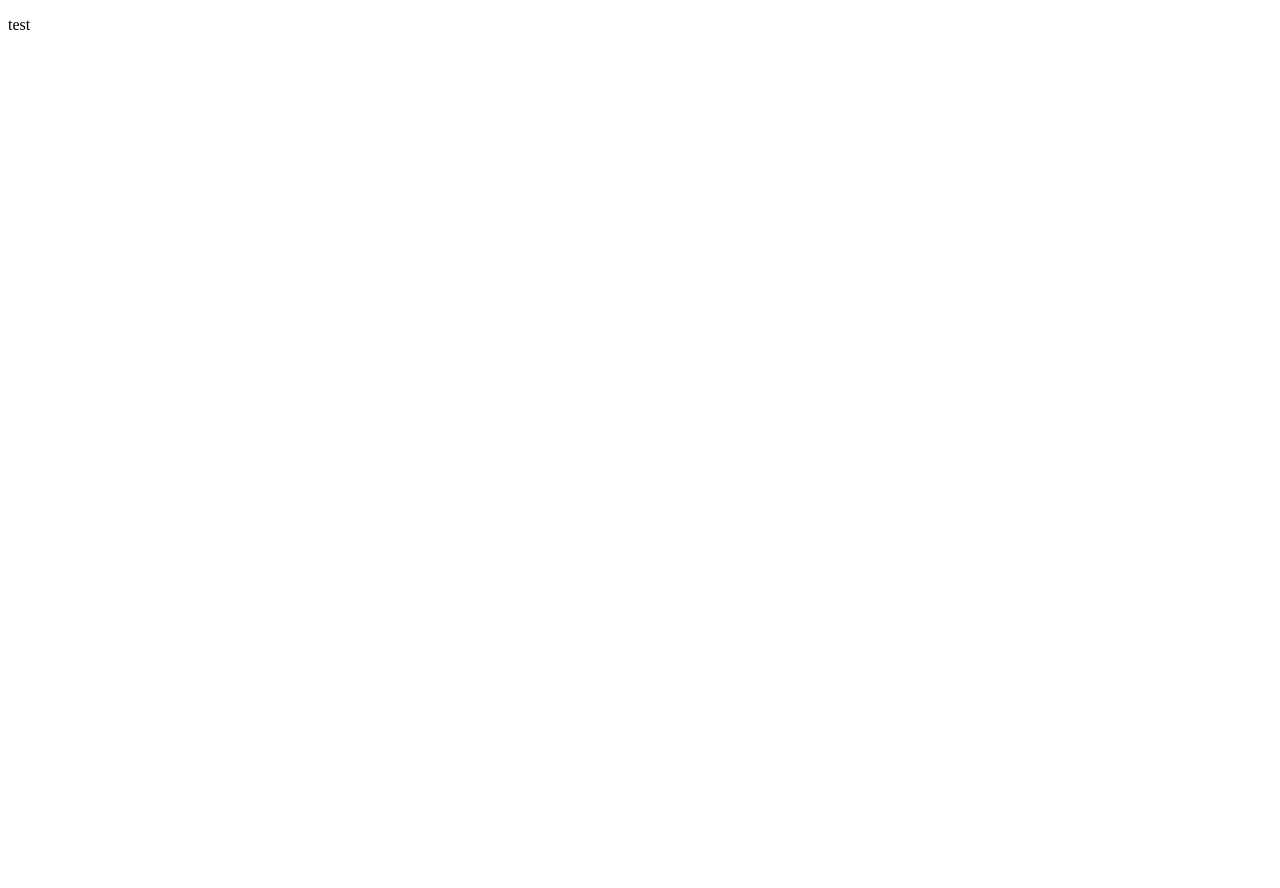
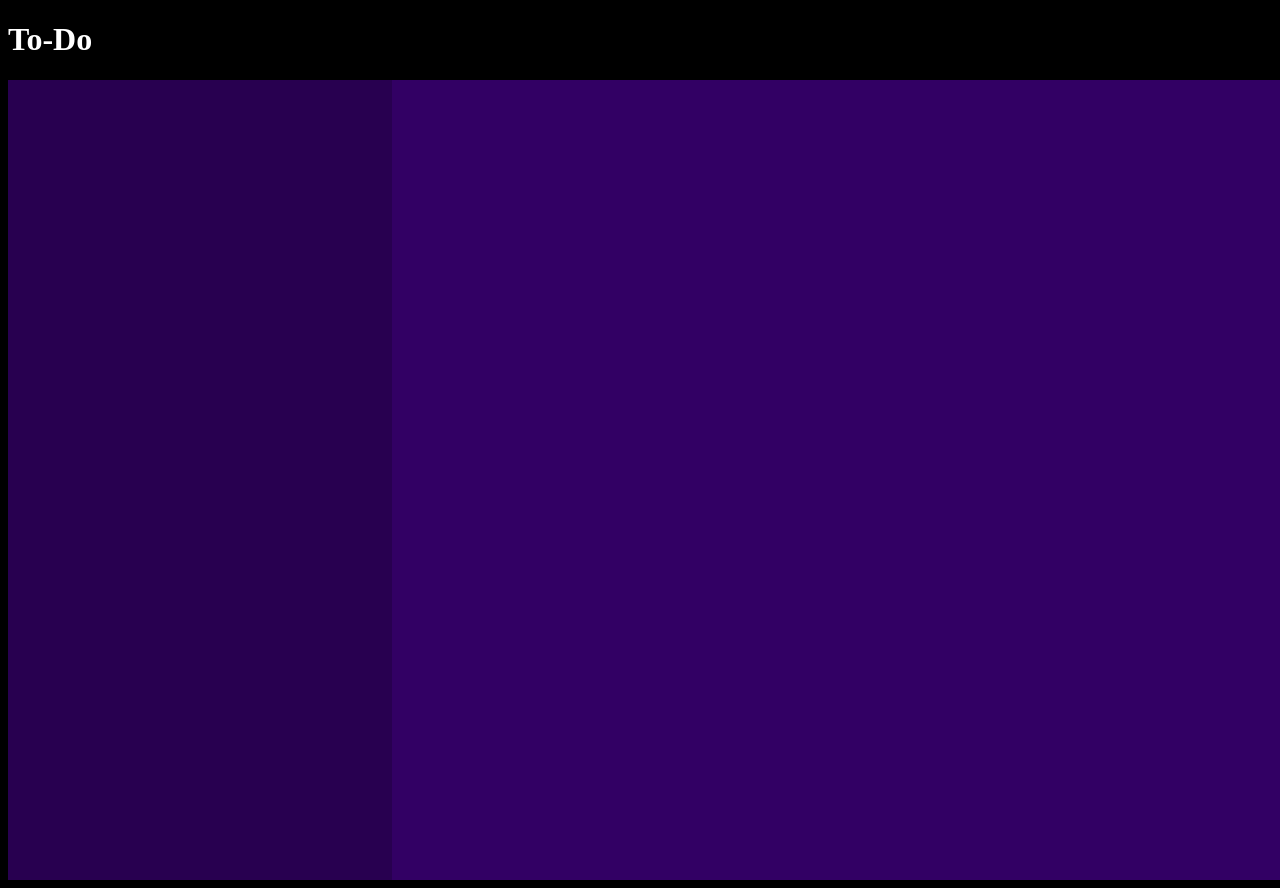
Before and after one commit to terryproctor/todoJS, a website: page dist/index.html in a window 1280 px wide. Before the commit the page ends 800 px from the top, so only its background shows below. Drawn offline with Linux system fonts and the light colour scheme.

Commit message:
psudo html with grid layout

```diff
--- a/dist/index.html
+++ b/dist/index.html
@@ -5,7 +5,14 @@
     <title>To-Do-List</title>
     <link rel="stylesheet" href="style.css">
   <body>
-    <p>test</p>
+    <div>
+      <h1>To-Do</h1>
+    </div>
+    <div id="content">
+      <div id="lists"></div>
+      <div id="projects"></div>
+    </div>
+
     <script src="main.js"></script>
   </body>
 </html>
--- a/dist/style.css
+++ b/dist/style.css
@@ -0,0 +1,20 @@
+body {
+    background:  rgb(0,0,0);
+    color: white;
+}
+
+#content {
+    min-height: 100vh;
+    min-width: 100vw;
+    display: grid;
+    grid-template-columns: 30% 70%;
+}
+
+#lists {
+    background-color: rgba(50,0,100, 0.8)
+}
+
+
+#projects {
+    background-color: rgb(50,0,100)
+}
```
